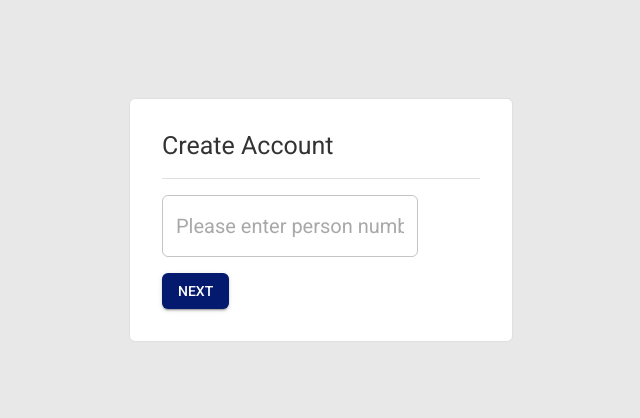
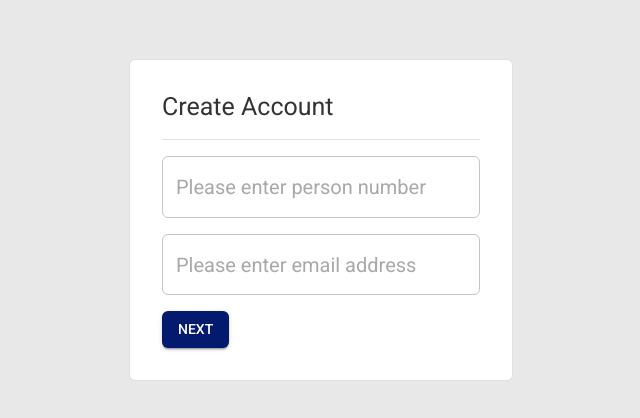
Before and after one commit to Praxisseminar-SoSe-2026/stwno-anwendung, a React (Vite) app in the folder frontend/: page /registration in a window 1280 px wide. Shown: the part 180-598 px from the top of the page, without its empty margins (319-959 px from the left). Built offline with nearby package versions, Linux system fonts and the light colour scheme; no server answers.

Commit message:
feat: adapt registration frontend process to mail + person number
ref #149

```diff
--- a/frontend/src/api/registration.ts
+++ b/frontend/src/api/registration.ts
@@ -4,23 +4,17 @@ const BASE_URL = import.meta.env.VITE_API_BASE_URL
 
 export type RegistrationData = {
   person_number: string
+  email: string
+  language: string
 }
 
-export type RegistrationResponse = {
-  id: number
-  first_name: string
-  last_name: string
-  email: string
-  person_number: string
-  flat_number: string | null
-  contract_end: string | null
-  dormitory_id: number | null
-  created_at: string | null
+export type RegistrationStartedResponse = {
+  message: string
 }
 
 export async function register(
   data: RegistrationData
-): Promise<RegistrationResponse> {
+): Promise<RegistrationStartedResponse> {
   const res = await apiFetch(`${BASE_URL}/registration`, {
     method: 'POST',
     headers: { 'Content-Type': 'application/json' },
--- a/frontend/src/api/setPassword.ts
+++ b/frontend/src/api/setPassword.ts
@@ -3,12 +3,12 @@ import { apiFetch } from './apiFetch.ts'
 const BASE_URL = import.meta.env.VITE_API_BASE_URL
 
 export type SetPasswordData = {
-  email: string
+  token: string
   password: string
 }
 
 export async function setPassword(data: SetPasswordData): Promise<void> {
-  const res = await apiFetch(`${BASE_URL}/auth/set-password`, {
+  const res = await apiFetch(`${BASE_URL}/registration/complete`, {
     method: 'POST',
     headers: { 'Content-Type': 'application/json' },
     body: JSON.stringify(data),
--- a/frontend/src/hooks/useRegistration.ts
+++ b/frontend/src/hooks/useRegistration.ts
@@ -1,7 +1,7 @@
 import {
   register,
   type RegistrationData,
-  type RegistrationResponse,
+  type RegistrationStartedResponse,
 } from '../api/registration.ts'
 import { useState } from 'react'
 
@@ -10,7 +10,7 @@ export function useRegistration() {
   const [error, setError] = useState<string | null>(null)
   const submitRegistration = async (
     data: RegistrationData
-  ): Promise<RegistrationResponse | null> => {
+  ): Promise<RegistrationStartedResponse | null> => {
     setSubmitting(true)
     setError(null)
     try {
--- a/frontend/src/i18n/languages/de.json
+++ b/frontend/src/i18n/languages/de.json
@@ -211,9 +211,16 @@
   "registration": {
     "register": "Neuen Account registrieren?",
     "person_number": "Bitte Personen-Nummer eingeben",
+    "email": "Bitte E-Mail-Adresse eingeben",
     "next_button": "Weiter",
     "password": "Passwort",
-    "create_account": "Account erstellen"
+    "password_hint": "Mindestens 6 Zeichen",
+    "create_account": "Account erstellen",
+    "set_password_title": "Passwort festlegen",
+    "check_mail": "Wir haben dir eine E-Mail an {{email}} geschickt. Über den Link in der Mail legst du dein Passwort fest und schließt die Registrierung ab.",
+    "back_to_login": "Zurück zur Anmeldung",
+    "missing_token": "Der Registrierungslink ist unvollständig oder ungültig. Bitte starte die Registrierung neu.",
+    "start_again": "Registrierung neu starten"
   },
   "notFound": {
     "title": "404 - Diese Seite gibts leider nicht :("
--- a/frontend/src/i18n/languages/en.json
+++ b/frontend/src/i18n/languages/en.json
@@ -211,9 +211,16 @@
   "registration": {
     "register": "Register new account?",
     "person_number": "Please enter person number",
+    "email": "Please enter email address",
     "next_button": "Next",
     "password": "Password",
-    "create_account": "Create Account"
+    "password_hint": "At least 6 characters",
+    "create_account": "Create Account",
+    "set_password_title": "Set password",
+    "check_mail": "We sent an email to {{email}}. Use the link in the email to set your password and complete the registration.",
+    "back_to_login": "Back to login",
+    "missing_token": "The registration link is incomplete or invalid. Please start the registration again.",
+    "start_again": "Start registration again"
   },
   "notFound": {
     "title": "404 - This page unfortunately doesn't exist :("
--- a/frontend/src/pages/general/RegistrationPage.tsx
+++ b/frontend/src/pages/general/RegistrationPage.tsx
@@ -1,32 +1,38 @@
 import { type SubmitEventHandler, useState } from 'react'
 import {
+  Alert,
   Box,
   Button,
+  Divider,
   FormControl,
   Paper,
+  Stack,
   TextField,
   Typography,
-  Stack,
-  Divider,
 } from '@mui/material'
+import { Link } from 'react-router'
+import { useTranslation } from 'react-i18next'
 import { useRegistration } from '../../hooks/useRegistration.ts'
-import { useNavigate } from 'react-router'
-import { useTranslation } from 'react-i18next'
 
 export function RegistrationPage() {
   const { submitRegistration, submitting, error } = useRegistration()
-  const navigate = useNavigate()
   const [personNumber, setPersonNumber] = useState('')
-  const { t } = useTranslation()
+  const [email, setEmail] = useState('')
+  const [sentTo, setSentTo] = useState<string | null>(null)
+  const { t, i18n } = useTranslation()
 
   const handleSubmit: SubmitEventHandler<HTMLFormElement> = async (event) => {
     event.preventDefault()
-    const result = await submitRegistration({ person_number: personNumber })
+    const result = await submitRegistration({
+      person_number: personNumber,
+      email,
+      language: i18n.language,
+    })
     if (result) {
-      console.log(`${result.email}`)
-      navigate('/set-password', { state: { email: result.email } })
+      setSentTo(email)
     }
   }
+
   return (
     <Stack
       style={{
@@ -49,34 +55,52 @@ export function RegistrationPage() {
       >
         <Typography variant="h4">{t('registration.create_account')}</Typography>
         <Divider />
+        {sentTo ? (
+          <>
+            <Alert severity="success">
+              {t('registration.check_mail', { email: sentTo })}
+            </Alert>
+            <Link to="/login">{t('registration.back_to_login')}</Link>
+          </>
+        ) : (
           <Box
             component="form"
             onSubmit={handleSubmit}
-          sx={{ display: 'flex', flexDirection: 'column', alignItems: 'start' }}
+            sx={{
+              display: 'flex',
+              flexDirection: 'column',
+              alignItems: 'start',
+              gap: 2,
+            }}
           >
-          <FormControl>
+            <FormControl fullWidth>
               <TextField
                 id="personNumber"
                 name="personNumber"
                 placeholder={t('registration.person_number')}
                 value={personNumber}
                 onChange={(e) => setPersonNumber(e.target.value)}
-              style={{
-                width: '100%',
-              }}
                 required
               />
             </FormControl>
-          <Button
-            type="submit"
-            variant="contained"
-            disabled={submitting}
-            sx={{ marginTop: '1rem' }}
-          >
+            <FormControl fullWidth>
+              <TextField
+                id="email"
+                name="email"
+                type="email"
+                autoComplete="email"
+                placeholder={t('registration.email')}
+                value={email}
+                onChange={(e) => setEmail(e.target.value)}
+                required
+              />
+            </FormControl>
+            <Button type="submit" variant="contained" disabled={submitting}>
               {submitting ? t('common.loading') : t('registration.next_button')}
             </Button>
             {error && <Typography color="error">{error}</Typography>}
           </Box>
+        )}
       </Paper>
     </Stack>
   )
--- a/frontend/src/pages/general/SetPasswordPage.tsx
+++ b/frontend/src/pages/general/SetPasswordPage.tsx
@@ -1,36 +1,45 @@
+import { type SubmitEventHandler, useState } from 'react'
 import {
+  Alert,
   Box,
   Button,
+  Divider,
   FormControl,
   Paper,
+  Stack,
   TextField,
   Typography,
 } from '@mui/material'
-import { useLocation, useNavigate } from 'react-router'
-import { type SubmitEventHandler, useState } from 'react'
+import { Link, useNavigate, useSearchParams } from 'react-router'
+import { useTranslation } from 'react-i18next'
 import { useSetPassword } from '../../hooks/useSetPassword.ts'
-import { useTranslation } from 'react-i18next'
 
 export function SetPasswordPage() {
-  const location = useLocation()
+  const [searchParams] = useSearchParams()
   const navigate = useNavigate()
   const { submitSetPassword, loading, error } = useSetPassword()
   const { t } = useTranslation()
 
-  const emailFromRegistrationPage =
-    (location.state as { email?: string })?.email ?? ''
-  const [email] = useState(emailFromRegistrationPage)
+  const token = searchParams.get('token') ?? ''
   const [password, setPassword] = useState('')
 
   const handleSubmit: SubmitEventHandler<HTMLFormElement> = async (event) => {
     event.preventDefault()
-    const success = await submitSetPassword({ email, password })
+    const success = await submitSetPassword({ token, password })
     if (success) {
-      console.log(`New Account for ${email}`)
       navigate('/login')
     }
   }
+
   return (
+    <Stack
+      style={{
+        display: 'flex',
+        minHeight: '100vh',
+        alignItems: 'center',
+        justifyContent: 'center',
+      }}
+    >
       <Paper
         variant="outlined"
         sx={{
@@ -42,33 +51,48 @@ export function SetPasswordPage() {
           gap: 2,
         }}
       >
-      <Box component="form" onSubmit={handleSubmit}>
-        <FormControl>
-          <TextField
-            id="email"
-            name="email"
-            type="email"
-            value={email}
-            slotProps={{ input: { readOnly: true } }}
-          />
-        </FormControl>
-        <FormControl>
+        <Typography variant="h4">
+          {t('registration.set_password_title')}
+        </Typography>
+        <Divider />
+        {!token ? (
+          <>
+            <Alert severity="error">{t('registration.missing_token')}</Alert>
+            <Link to="/registration">{t('registration.start_again')}</Link>
+          </>
+        ) : (
+          <Box
+            component="form"
+            onSubmit={handleSubmit}
+            sx={{
+              display: 'flex',
+              flexDirection: 'column',
+              alignItems: 'start',
+              gap: 2,
+            }}
+          >
+            <FormControl fullWidth>
               <TextField
                 id="password"
                 name="password"
                 type="password"
+                autoComplete="new-password"
                 placeholder={t('registration.password')}
+                helperText={t('registration.password_hint')}
                 value={password}
                 onChange={(e) => setPassword(e.target.value)}
+                slotProps={{ htmlInput: { minLength: 6 } }}
                 required
                 disabled={loading}
               />
             </FormControl>
-        <Button type="submit" disabled={loading}>
+            <Button type="submit" variant="contained" disabled={loading}>
               {loading ? t('common.creating') : t('registration.create_account')}
             </Button>
             {error && <Typography color="error">{error}</Typography>}
           </Box>
+        )}
       </Paper>
+    </Stack>
   )
 }
```
Lines whose indentation alone changed are shown as unchanged.
